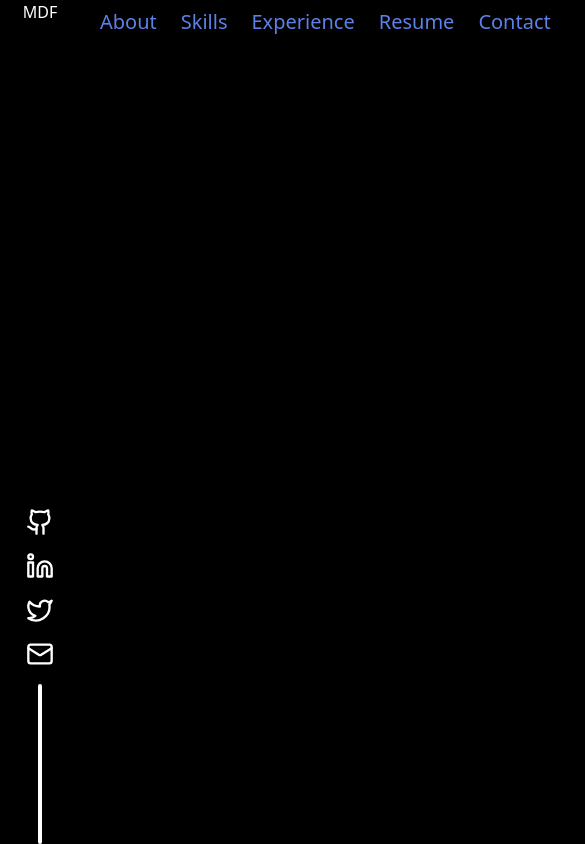
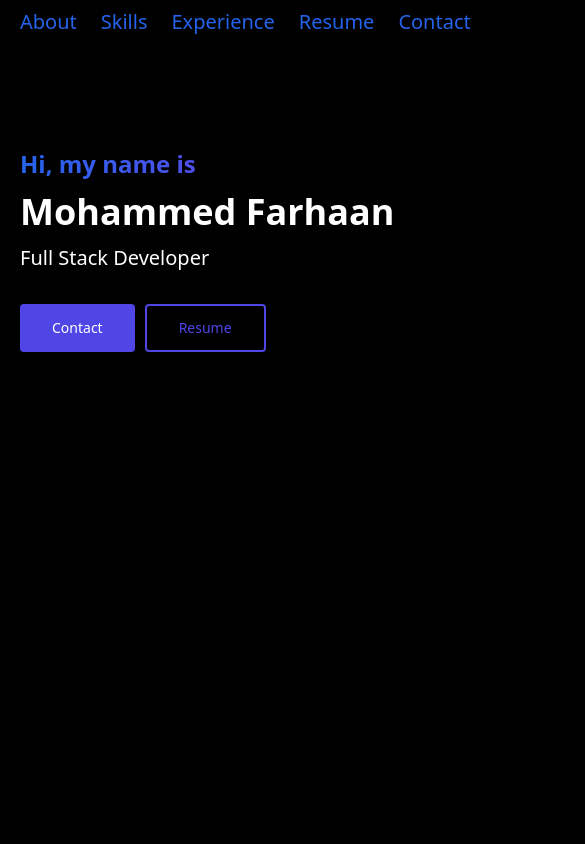
Before and after one commit to mdfarhaan/portfolio-v2, a Next.js app: page / in a window 390 px wide. Shown: the whole page, 585 px wide, since content can reach past the window. Built offline with nearby package versions, Linux system fonts and the light colour scheme.

Commit message:
:sparkles: Add Hero

```diff
--- /dev/null
+++ b/components/Landing/Hero.tsx
@@ -0,0 +1,32 @@
+import React from "react";
+import { Button } from "../Shared";
+
+const Hero = () => {
+  return (
+    <div className="lg:my-40 my-28 text-start lg:ml-32 m-5 w-fit">
+      <p className="bg-gradient-to-r from-blue-600 to-violet-600 bg-clip-text text-2xl lg:text-5xl font-bold text-transparent">
+        Hi, my name is
+      </p>
+      <h1 className="text-white text-4xl lg:text-7xl font-bold my-3">
+        Mohammed Farhaan
+      </h1>
+      <p className="text-white  text-xl lg:text-3xl font-light">
+        Full Stack Developer
+      </p>
+      <div className="flex mt-8">
+        <Button
+          text={"Contact"}
+          onClick={() => console.log("Click")}
+          style={{ marginRight: 10 }}
+        />
+        <Button
+          text={"Resume"}
+          varient="secondary"
+          onClick={() => console.log("Click")}
+        />
+      </div>
+    </div>
+  );
+};
+
+export default Hero;
--- a/components/Landing/index.tsx
+++ b/components/Landing/index.tsx
@@ -1,8 +1,13 @@
 import React from "react";
 import Layout from "../Layout";
+import Hero from "./Hero";
 
 const Landing = () => {
-  return <Layout>Landing</Layout>;
+  return (
+    <Layout>
+      <Hero />
+    </Layout>
+  );
 };
 
 export default Landing;
--- a/components/Layout/Footer.tsx
+++ b/components/Layout/Footer.tsx
@@ -1,7 +1,13 @@
 import React from "react";
 
 const Footer = () => {
-  return <div>Footer</div>;
+  return (
+    <>
+      <p className="text-center text-white text-xl m-5 font-thin">
+        Made with ❤️ by MdFarhaan
+      </p>
+    </>
+  );
 };
 
 export default Footer;
--- a/components/Layout/Navbar.tsx
+++ b/components/Layout/Navbar.tsx
@@ -25,9 +25,12 @@ const Navbar = () => {
   ];
 
   return (
-    <div className="text-primary m-2 mr-10 flex justify-end">
+    <div className="text-blue-600 m-2 mr-10 flex justify-end">
       {links.map((link) => (
-        <a href="#" className="font-medium text-xl px-3">
+        <a
+          href="#"
+          className="font-medium text-xl px-3 hover:scale-125 transform transition-all duration-500 ease-in-out"
+        >
           {link.name}
         </a>
       ))}
--- a/components/Layout/Sidebar.tsx
+++ b/components/Layout/Sidebar.tsx
@@ -3,13 +3,29 @@ import { LuGithub, LuLinkedin, LuTwitter, LuMail } from "react-icons/lu";
 
 const Sidebar = () => {
   return (
-    <aside className="flex justify-between flex-col items-center w-20 fixed left-0 top-0 h-screen">
+    <aside className="sm:flex hidden justify-between flex-col items-center w-20 fixed left-0 top-0 h-screen">
       <h1 className="text-white">MDF</h1>
       <div className="grid place-content-center place-items-center">
-        <LuGithub color="#fff" size={28} className="my-2 cursor-pointer" />
-        <LuLinkedin color="#fff" size={28} className="my-2 cursor-pointer" />
-        <LuTwitter color="#fff" size={28} className="my-2 cursor-pointer" />
-        <LuMail color="#fff" size={28} className="my-2 cursor-pointer" />
+        <LuGithub
+          color="#fff"
+          size={28}
+          className="my-2 cursor-pointer hover:scale-125 transform transition-all duration-500 ease-in-out"
+        />
+        <LuLinkedin
+          color="#fff"
+          size={28}
+          className="my-2 cursor-pointer hover:scale-125 transform transition-all duration-500 ease-in-out"
+        />
+        <LuTwitter
+          color="#fff"
+          size={28}
+          className="my-2 cursor-pointer hover:scale-125 transform transition-all duration-500 ease-in-out"
+        />
+        <LuMail
+          color="#fff"
+          size={28}
+          className="my-2 cursor-pointer hover:scale-125 transform transition-all duration-500 ease-in-out"
+        />
         <div className="w-1 rounded-xl h-40 mt-2 bg-white"></div>
       </div>
     </aside>
--- a/components/Layout/index.tsx
+++ b/components/Layout/index.tsx
@@ -7,10 +7,10 @@ const Layout = ({ children }) => {
   return (
     <div className="flex">
       <Sidebar />
-      <main className="flex-1 ml-20">
+      <main className="flex-1 sm:ml-20 ml-0">
         <Navbar />
         {children}
-        <Footer />
+        {/* <Footer /> */}
       </main>
     </div>
   );
--- /dev/null
+++ b/components/Shared/Button.tsx
@@ -0,0 +1,33 @@
+import React from "react";
+
+type ButtonProps = {
+  varient?: "primary" | "secondary";
+  text: string;
+  onClick?: () => void;
+  style?: React.CSSProperties;
+};
+
+const Button = ({ varient, text, onClick, style }: ButtonProps) => {
+  return (
+    <>
+      {varient !== "secondary" ? (
+        <button
+          style={{ ...style }}
+          className="inline-block rounded bg-indigo-600 px-8 py-3 text-sm font-medium text-white transition hover:rotate-2 hover:scale-110"
+          onClick={onClick}
+        >
+          {text}
+        </button>
+      ) : (
+        <button
+          className="inline-block rounded border-2 border-current px-8 py-3 text-sm font-medium text-indigo-600 transition hover:rotate-2 hover:scale-110"
+          onClick={onClick}
+        >
+          {text}
+        </button>
+      )}
+    </>
+  );
+};
+
+export default Button;
--- /dev/null
+++ b/components/Shared/index.ts
@@ -0,0 +1 @@
+export { default as Button } from "./Button";
```
